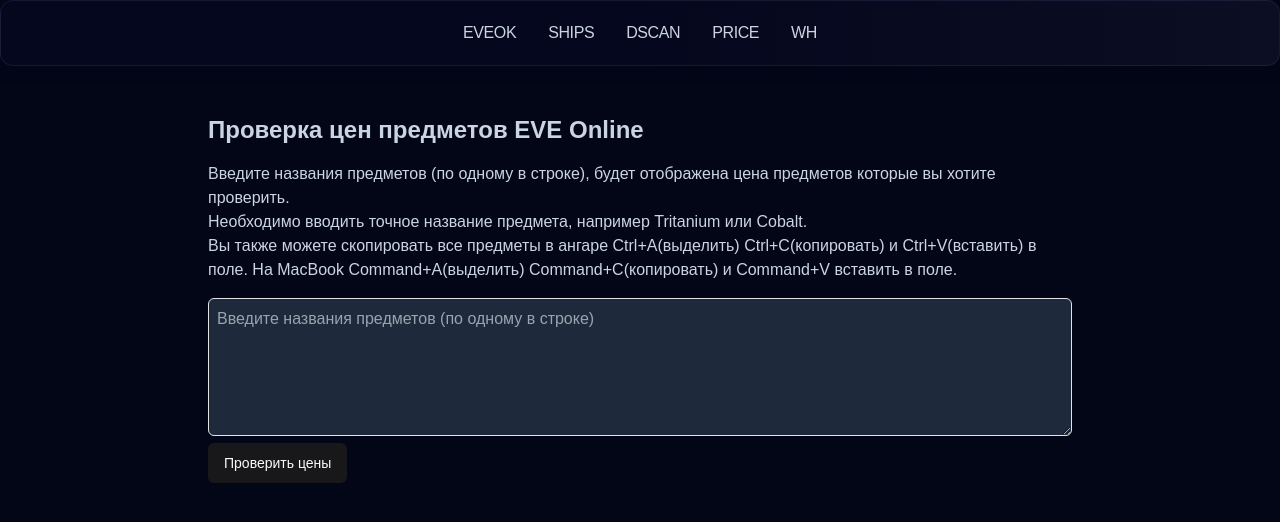
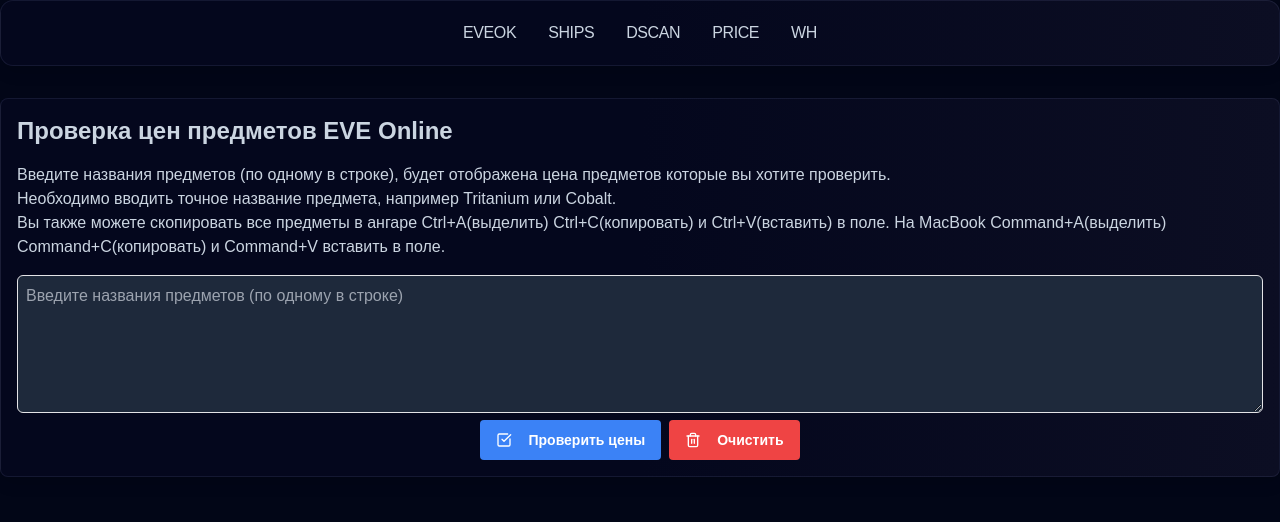
Before and after one commit to kojsok/eveok, a Next.js app: page /price in a window 1280 px wide. Shown: the top 522 px of the page. Built offline with nearby package versions, Linux system fonts and the light colour scheme.

Commit message:
add footer and design button

```diff
--- a/src/app/page.tsx
+++ b/src/app/page.tsx
@@ -1,4 +1,5 @@
 import Hero from "@/components/Hero";
+import IntellectualPropertyNotice from "@/components/IntellectualPropertyNotice";
 
 
 export default function Home() {
@@ -16,12 +17,12 @@
       </main>
 
       {/* Футер */}
-      {/* <footer className="w-full flex justify-center items-center p-4 bg-muted text-muted-foreground">
+      <footer className="w-full flex justify-center items-center p-4">
         <div className="max-w-screen-xl w-full flex justify-center items-center gap-6">
-
-          <span>&copy; 2023 Your Company</span>
+        <IntellectualPropertyNotice />
+          {/* <span>&copy; 2023 Your Company</span> */}
         </div>
-      </footer> */}
+      </footer>
     </div>
   );
 }
--- a/src/components/Dscan.tsx
+++ b/src/components/Dscan.tsx
@@ -98,7 +98,7 @@
   };
 
   return (
-    <div className="p-4 bg-slate-900 text-slate-300">
+    <div className="p-4 bg-slate-950 text-slate-300 max-md:px-5 bg-gradient-to-r from-[#04071D] via-[#04071D] to-[#0C0E23] border border-[rgba(105,113,162,0.16)] shadow-lg backdrop-blur-md transition-colors duration-300 rounded-lg">
       <h1 className="text-2xl font-bold mb-4">D-Scan Parser - быстрый анализ тактической ситуации в системе</h1>
       <textarea
         value={inputValue}
@@ -109,7 +109,7 @@
       />
 
       {/* Блок с кнопками */}
-      <div className="flex space-x-2 mt-4">
+      <div className="flex space-x-2 mt-4 justify-center">
         <button
           onClick={handleParseDscan}
           className="px-4 py-2 bg-blue-500 text-white rounded-md hover:bg-blue-600 transition duration-300 flex items-center"
@@ -131,7 +131,7 @@
             onClick={copyLinkToClipboard}
             className="px-4 py-2 bg-green-500 text-white rounded-md hover:bg-green-600 transition duration-300 flex items-center"
           >
-            <Copy className="mr-2 h-5 w-5" /> Скопировать ссылку
+            <Copy className="mr-2 h-5 w-5" /> Поделиться
           </button>
         )}
       </div>
--- /dev/null
+++ b/src/components/IntellectualPropertyNotice.tsx
@@ -0,0 +1,37 @@
+import React from 'react';
+import Image from 'next/image';
+
+const IntellectualPropertyNotice: React.FC = () => {
+  return (
+    <section className="relative flex flex-col items-center justify-center px-4 py-12 mt-0 w-full max-w-[1260px] max-md:py-8 max-md:max-w-full">
+      {/* Background Image */}
+      {/* <Image
+        src="/background.svg"
+        alt="Фон"
+        width={1920} // Укажите реальные размеры изображения
+        height={1080}
+        className="object-cover absolute inset-0 w-full h-full z-10"
+        style={{ objectPosition: 'top', position: 'absolute', width: '100%', height: '100%' }}
+        priority
+      /> */}
+      {/* Content */}
+      <div className="relative z-20 text-center text-sm leading-relaxed text-indigo-100 max-md:text-xs max-sm:text-[10px]">
+        <p>
+          EVE Online, логотип EVE, EVE и все ассоциированные логотипы и дизайны являются интеллектуальной собственностью компании CCP ehf.
+          Вся графика и скриншоты, персонажи, транспортные средства, сюжеты, внутриигровые факты и прочие распознаваемые особенности,
+          относящиеся к этим товарным знакам, также являются интеллектуальной собственностью компании CCP ehf. EVE Online и логотип EVE
+          являются зарегистрированными товарными знаками компании CCP ehf. Все права защищены по всему миру. Все прочие товарные знаки
+          являются собственностью их владельцев. Компания CCP ehf. никаким способом не аффилирована с сайтом eveok.ru. Компания CCP ehf. не
+          несёт ответственности за контент и функционирование данного сайта, как и не несёт ответственности за любой ущерб, понесённый от
+          использования данного сайта.
+        </p>
+        <p className="mt-4">Данный сайт носит исключительно информационный характер и не является официальным ресурсом CCP ehf. Администрация сайта не несет
+  ответственности за возможные потери, включая финансовые или игровые, возникшие в результате использования информации с данного сайта.
+  Перед принятием решений, связанных с игрой, рекомендуется ознакомиться с официальными источниками CCP ehf. Любое использование материалов
+  сайта осуществляется на свой страх и риск.</p>
+      </div>
+    </section>
+  );
+};
+
+export default IntellectualPropertyNotice;
--- a/src/components/ItemPriceChecker.tsx
+++ b/src/components/ItemPriceChecker.tsx
@@ -2,6 +2,7 @@
 import { useState } from "react";
 import { Button } from "@/components/ui/button"; // Используем кнопку из shadcn
 import axios from "axios";
+import { CheckSquare, Trash2} from 'lucide-react';
 
 // Типы данных
 interface TypeData {
@@ -234,13 +235,21 @@
         }
     };
 
+    const handleClearInput = () => {
+        setInputValue("");
+        setResults([]);
+        setTotalAdjustedPrice(0);
+        setTotalAveragePrice(0);
+        setCurrentPage(1);
+    };
+
     return (
-        <div className="max-w-4xl mx-auto p-4">
+        <div className="mx-auto p-4 max-md:px-5 bg-gradient-to-r from-[#04071D] via-[#04071D] to-[#0C0E23] border border-[rgba(105,113,162,0.16)] shadow-lg backdrop-blur-md transition-colors duration-300 rounded-lg">
             <h1 className="text-2xl font-bold mb-4 text-slate-300">Проверка цен предметов EVE Online</h1>
             <p className="text-slate-300">Введите названия предметов (по одному в строке), будет отображена цена предметов которые вы хотите проверить.</p>
             <p className="text-slate-300">Необходимо вводить точное название предмета, например Tritanium или Cobalt.</p>
             <p className="mb-4 text-slate-300">Вы также можете скопировать все предметы в ангаре Ctrl+A(выделить) Ctrl+C(копировать) и Ctrl+V(вставить) в поле. На MacBook Command+A(выделить) Command+C(копировать) и Command+V вставить в поле.</p>
-{/* <p className="mb-4 text-slate-300">Интерактивный поиск предметов по частичному совпадению еще в разработке, также планируется добавить подсчет предметов по типу и количеству.</p> */}
+            {/* <p className="mb-4 text-slate-300">Интерактивный поиск предметов по частичному совпадению еще в разработке, также планируется добавить подсчет предметов по типу и количеству.</p> */}
 
             <form onSubmit={(e) => e.preventDefault()}>
                 <textarea
@@ -250,9 +259,25 @@
                     rows={5}
                     className="w-full p-2 border rounded-md focus:outline-none focus:ring-1 focus:ring-blue-500 bg-slate-800 text-slate-300"
                 />
-                <Button onClick={handleCheckPrices} disabled={loading}>
+                {/* <Button onClick={handleCheckPrices} disabled={loading}>
                     {loading ? "Загрузка..." : "Проверить цены"}
-                </Button>
+                </Button> */}
+                <div className="flex gap-2 justify-center">
+                    <Button
+                        className="bg-blue-500 hover:bg-blue-700 text-white font-bold py-2 px-4 rounded flex items-center"
+                        onClick={handleCheckPrices}
+                    >
+                        <CheckSquare className="mr-2" size={16} />
+                        {loading ? "Загрузка..." : "Проверить цены"}
+                    </Button>
+                    <Button
+                        className="bg-red-500 hover:bg-red-700 text-white font-bold py-2 px-4 rounded flex items-center"
+                        onClick={handleClearInput}
+                    >
+                        <Trash2 className="mr-2" size={16} />
+                        Очистить
+                    </Button>
+                </div>
             </form>
 
             {error && <div className="text-red-500 mt-2">{error}</div>}
```
Also changed, not shown: 1 other file (tests, documents, lock files or other folders).
